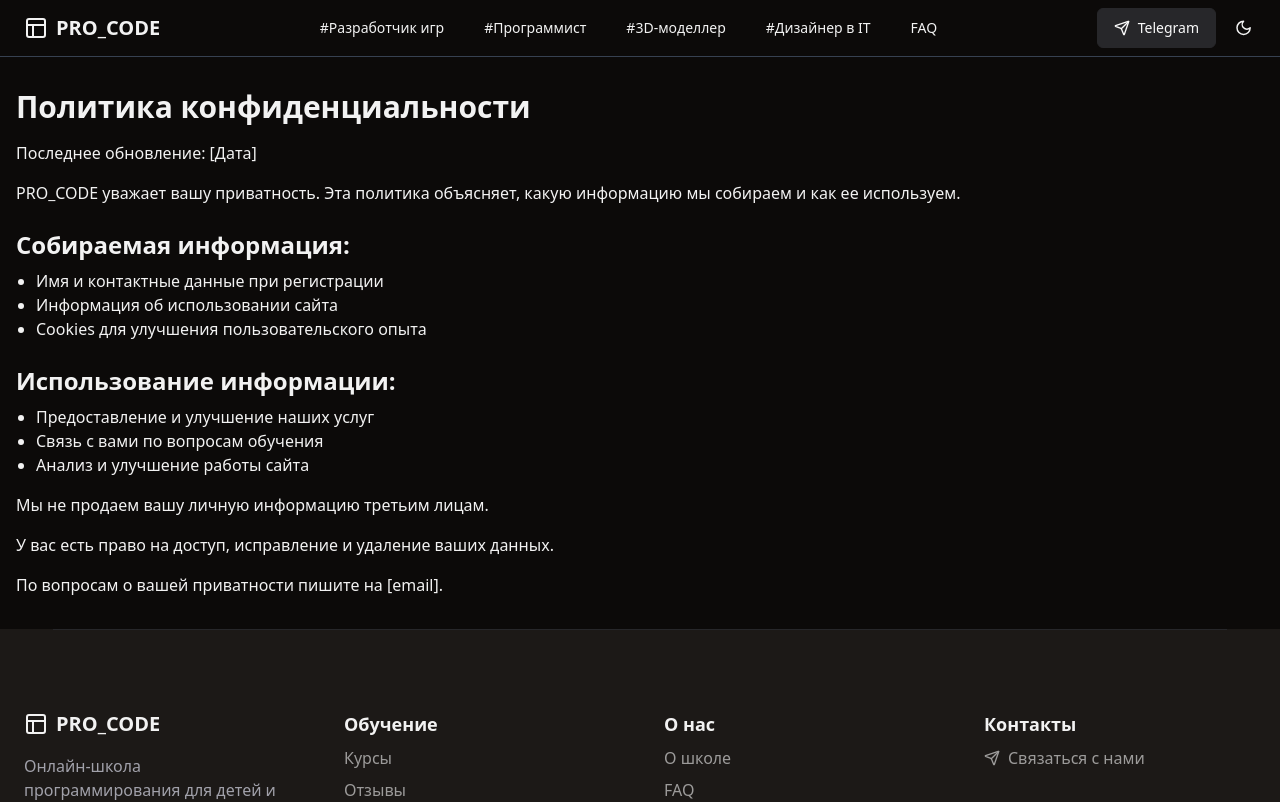
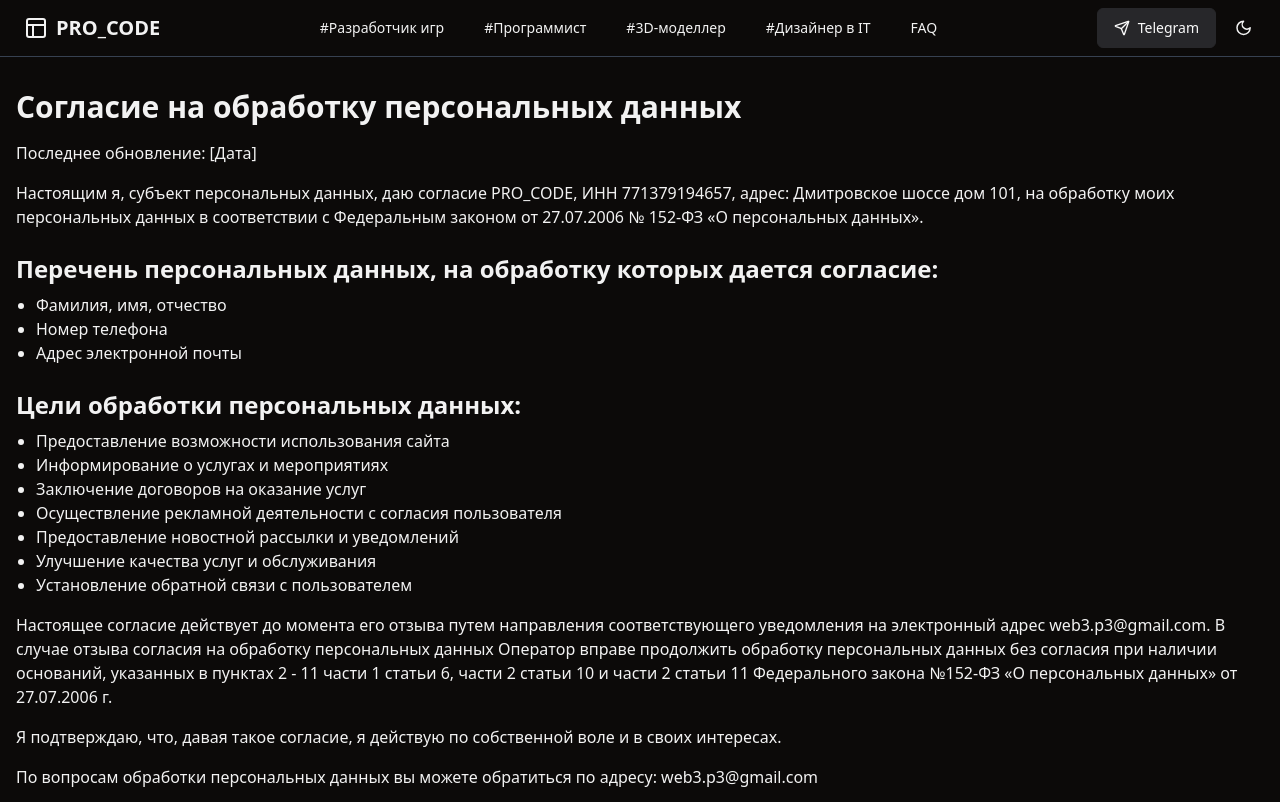
Before and after one commit to Horman69/pro_code_p3, a React (Vite) app: page /privacy-policy in a window 1280 px wide. Shown: the top 802 px of the page. Built offline with nearby package versions, Linux system fonts and the light colour scheme.

Commit message:
Оптимизирован компонент Team, исправлены проблемы с кодировкой

```diff
--- a/src/components/Services.tsx
+++ b/src/components/Services.tsx
@@ -60,8 +60,11 @@ export const Services = () => {
           </header>
 
           <div className="flex flex-col gap-8">
-            {serviceList.map(({ icon, title, description }: ServiceProps) => (
-              <Card key={title} className="hover:shadow-lg transition-all duration-300 hover:scale-105 bg-[#F7F7F8] dark:bg-[#1c1917] dark:text-white">
+            {serviceList.map(({ icon, title, description }) => (
+              <Card
+                key={title}
+                className="hover:shadow-lg hover:scale-105 transition-all duration-300 bg-[#F7F7F8] dark:bg-[#1c1917] dark:text-white"
+>
                 <CardHeader className="space-y-1 flex md:flex-row justify-start items-start gap-4">
                   <div className="mt-1 bg-primary/20 p-1 rounded-2xl">{icon}</div>
                   <div>
--- a/src/components/Team.tsx
+++ b/src/components/Team.tsx
@@ -2,26 +2,23 @@ import { buttonVariants } from "@/components/ui/button";
 import {
   Card,
   CardContent,
-  CardDescription,
   CardFooter,
-  CardHeader,
-  CardTitle,
 } from "@/components/ui/card";
 import { Facebook, Instagram, Linkedin } from "lucide-react";
 
-interface TeamProps {
+interface TeamMember {
   imageUrl: string;
   name: string;
   position: string;
-  socialNetworks?: SociaNetworkslProps[];
+  socialNetworks?: SocialNetwork[];
 }
 
-interface SociaNetworkslProps {
+interface SocialNetwork {
   name: string;
   url: string;
 }
 
-const teamList: TeamProps[] = [
+const teamList: TeamMember[] = [
   {
     imageUrl: "https://storedigital.ru/wp-content/uploads/2020/02/2nd.png",
     name: "Анна Петрова",
@@ -54,15 +51,16 @@ const teamList: TeamProps[] = [
   },
 ];
 
-export const Team = () => {
 const socialIcon = (iconName: string) => {
   switch (iconName) {
     case "Linkedin": return <Linkedin size="20" />;
     case "Facebook": return <Facebook size="20" />;
     case "Instagram": return <Instagram size="20" />;
+    default: return null;
   }
 };
 
+export const Team = () => {
   return (
     <section id="team" className="container py-24 sm:py-32" aria-label="Наша команда">
       <header className="text-center mb-12">
@@ -73,8 +71,8 @@ export const Team = () => {
         </h2>
       </header>
 
-      <div className="flex justify-center items-start gap-8 mb-12">
-        {teamList.map(({ imageUrl, name, position, socialNetworks }: TeamProps, index) => (
+      <div className="flex flex-wrap justify-center items-start gap-8 mb-12">
+        {teamList.map(({ imageUrl, name, position }) => (
           <div key={name} className="flex flex-col items-center">
             <img
               src={imageUrl}
@@ -87,17 +85,17 @@ export const Team = () => {
         ))}
       </div>
 
-      <Card className="bg-[#F7F7F8] dark:bg-[#1c1917] max-w-3xl mx-auto">
+      <Card className="bg-[#F7F7F8] dark:bg-[#1c1917] dark:text-white max-w-3xl mx-auto hover:shadow-xl hover:scale-105 transition-all duration-300">
         <CardContent className="text-center py-6">
-          <p className="text-lg text-muted-foreground mb-4">
+          <p className="text-lg text-muted-foreground dark:text-gray-300 mb-4">
             Миссия нашей команды — помочь детям стать творцами в мире технологий, научив их программировать, решать сложные задачи и воплощать идеи в жизнь. Мы с командой создаём курсы, основанные на реальных задачах, чтобы каждый ученик мог создавать собственные проекты, участвовать в конкурсах и хакатонах, раскрывая свой потенциал.
           </p>
-          <p className="text-lg text-muted-foreground">
+          <p className="text-lg text-muted-foreground dark:text-gray-300">
             Наши курсы — это не просто уроки программирования, это возможность шагнуть в мир инноваций, где каждый ребёнок получает поддержку, мотивацию и знания, необходимые для успешного будущего в IT.
           </p>
         </CardContent>
         <CardFooter className="justify-center">
-          {teamList[2].socialNetworks?.map(({ name, url }: SociaNetworkslProps) => (
+          {teamList[2].socialNetworks?.map(({ name, url }) => (
             <a
               key={name}
               rel="noreferrer noopener"
--- a/src/components/Testimonials.tsx
+++ b/src/components/Testimonials.tsx
@@ -98,7 +98,7 @@ export const Testimonials = () => {
           ({ image, name, userName, comment, rating }: TestimonialProps) => (
             <Card
               key={userName}
-              className="max-w-md overflow-hidden hover:shadow-lg transition-shadow duration-300 text-left bg-[#F7F7F8] dark:bg-[#1c1917]"
+              className="max-w-md overflow-hidden hover:shadow-xl hover:scale-105 transition-all duration-300 text-left bg-[#F7F7F8] dark:bg-[#1c1917] dark:text-white"
             >
               <CardHeader className="flex flex-row items-center gap-4 pb-2">
                 <Avatar>
--- a/src/index.css
+++ b/src/index.css
@@ -71,3 +71,24 @@ html {
     transform: scale(0.8);
   }
 }
+.cookie-banner {
+  position: fixed;
+  bottom: 0;
+  left: 0;
+  right: 0;
+  background: #6b3fa0;
+  color: white;
+  padding: 10px 20px;
+  display: flex;
+  justify-content: space-between;
+  align-items: center;
+}
+
+.cookie-banner button {
+  padding: 5px 10px;
+  margin-left: 10px;
+  border: 1px solid white;
+  background: transparent;
+  color: white;
+  cursor: pointer;
+}
--- a/src/pages/PrivacyPolicy.tsx
+++ b/src/pages/PrivacyPolicy.tsx
@@ -3,27 +3,34 @@ import React from 'react';
 const PrivacyPolicy: React.FC = () => {
   return (
     <div className="container mx-auto py-8 px-4">
-      <h1 className="text-3xl font-bold mb-4">Политика конфиденциальности</h1>
+      <h1 className="text-3xl font-bold mb-4">Согласие на обработку персональных данных</h1>
       <p className="mb-4">Последнее обновление: [Дата]</p>
-      <p className="mb-4">PRO_CODE уважает вашу приватность. Эта политика объясняет, какую информацию мы собираем и как ее используем.</p>
 
-      <h2 className="text-2xl font-semibold mt-6 mb-2">Собираемая информация:</h2>
+      <p className="mb-4">Настоящим я, субъект персональных данных, даю согласие PRO_CODE, ИНН 771379194657, адрес: Дмитровское шоссе дом 101, на обработку моих персональных данных в соответствии с Федеральным законом от 27.07.2006 № 152-ФЗ «О персональных данных».</p>
+
+      <h2 className="text-2xl font-semibold mt-6 mb-2">Перечень персональных данных, на обработку которых дается согласие:</h2>
       <ul className="list-disc pl-5 mb-4">
-        <li>Имя и контактные данные при регистрации</li>
-        <li>Информация об использовании сайта</li>
-        <li>Cookies для улучшения пользовательского опыта</li>
+        <li>Фамилия, имя, отчество</li>
+        <li>Номер телефона</li>
+        <li>Адрес электронной почты</li>
       </ul>
 
-      <h2 className="text-2xl font-semibold mt-6 mb-2">Использование информации:</h2>
+      <h2 className="text-2xl font-semibold mt-6 mb-2">Цели обработки персональных данных:</h2>
       <ul className="list-disc pl-5 mb-4">
-        <li>Предоставление и улучшение наших услуг</li>
-        <li>Связь с вами по вопросам обучения</li>
-        <li>Анализ и улучшение работы сайта</li>
+        <li>Предоставление возможности использования сайта</li>
+        <li>Информирование о услугах и мероприятиях</li>
+        <li>Заключение договоров на оказание услуг</li>
+        <li>Осуществление рекламной деятельности с согласия пользователя</li>
+        <li>Предоставление новостной рассылки и уведомлений</li>
+        <li>Улучшение качества услуг и обслуживания</li>
+        <li>Установление обратной связи с пользователем</li>
       </ul>
 
-      <p className="mb-4">Мы не продаем вашу личную информацию третьим лицам.</p>
-      <p className="mb-4">У вас есть право на доступ, исправление и удаление ваших данных.</p>
-      <p>По вопросам о вашей приватности пишите на [email].</p>
+      <p className="mb-4">Настоящее согласие действует до момента его отзыва путем направления соответствующего уведомления на электронный адрес web3.p3@gmail.com. В случае отзыва согласия на обработку персональных данных Оператор вправе продолжить обработку персональных данных без согласия при наличии оснований, указанных в пунктах 2 - 11 части 1 статьи 6, части 2 статьи 10 и части 2 статьи 11 Федерального закона №152-ФЗ «О персональных данных» от 27.07.2006 г.</p>
+
+      <p className="mb-4">Я подтверждаю, что, давая такое согласие, я действую по собственной воле и в своих интересах.</p>
+
+      <p>По вопросам обработки персональных данных вы можете обратиться по адресу: web3.p3@gmail.com </p>
     </div>
   );
 };
--- a/src/pages/TermsOfUse.tsx
+++ b/src/pages/TermsOfUse.tsx
@@ -16,7 +16,7 @@ const TermsOfUse: React.FC = () => {
       </ol>
 
       <p className="mb-4">Мы можем обновлять эти условия. Продолжая использовать сайт, вы соглашаетесь с изменениями.</p>
-      <p>По вопросам об условиях использования пишите на [email].</p>
+      <p>По вопросам об условиях использования пишите на web3.p3@gmail.com.</p>
     </div>
   );
 };
```
Lines whose indentation alone changed are shown as unchanged.
